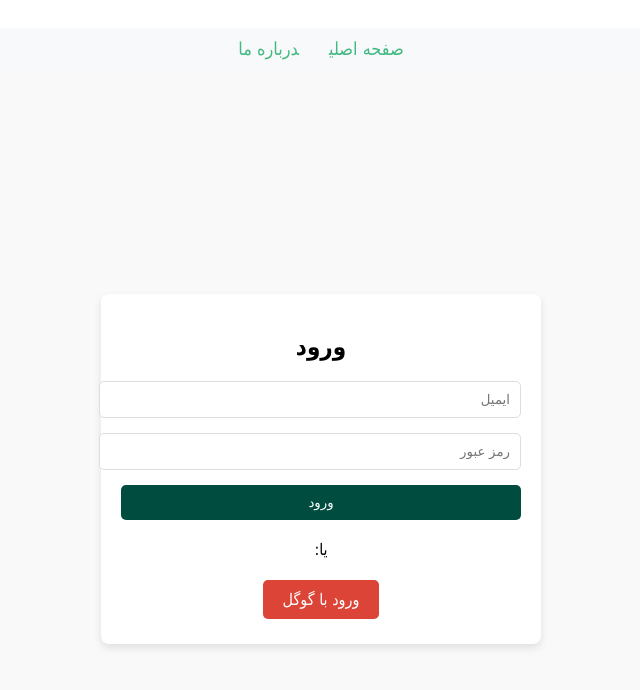
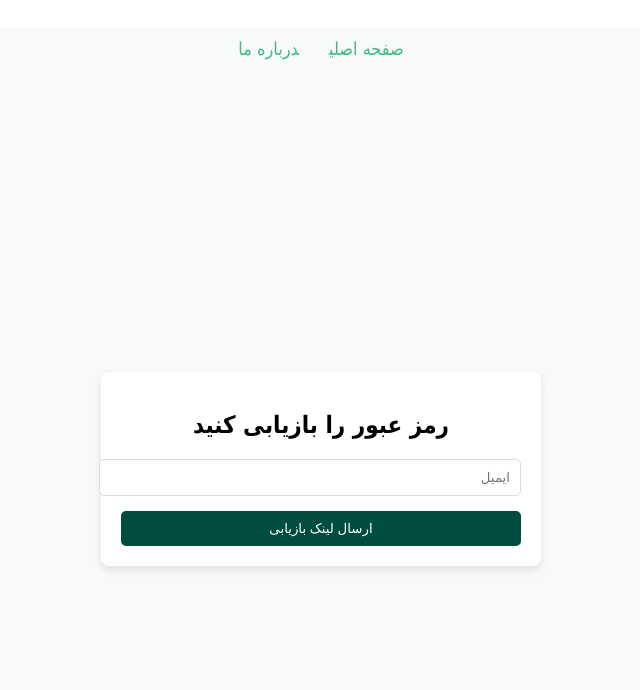
Before and after one commit to idarbandi/maktab, a Vue app in the folder frontend/: page /password-reset in a window 1280 px wide. Before the commit this address led to /login. Shown: the top 690 px of the page, without its empty margins (319-959 px from the left). Built offline with nearby package versions, Linux system fonts and the light colour scheme.

Commit message:
added Password Reset Server/Client

```diff
--- a/frontend/src/LoginForm.vue
+++ b/frontend/src/LoginForm.vue
@@ -11,9 +11,14 @@
         </div>
         <button type="submit" class="auth-button">ورود</button>
         <p v-if="error" class="error-message">{{ errorMessage }}</p>
-        <div class="social-login">
-          <p>یا:</p>
-          <a :href="googleLoginUrl" class="social-button">ورود با گوگل</a>
+        <div class="additional-options">
+          <div class="social-login">
+            <p>یا:</p>
+            <a :href="googleLoginUrl" class="social-button">ورود با گوگل</a>
+          </div>
+          <div class="password-reset">
+            <a @click="goToPasswordReset" class="reset-link">فراموشی رمز عبور؟</a>
+          </div>
         </div>
       </form>
     </div>
@@ -44,11 +49,13 @@ export default {
         this.error = true;
         this.errorMessage = 'خطایی در ورود رخ داده است.';
       }
+    },
+    goToPasswordReset() {
+      this.$router.push('/password-reset');
     }
   }
 };
 </script>
-
 
 <style scoped>
 .auth-container {
@@ -103,9 +110,13 @@ export default {
   text-align: center;
 }
 
-.social-login {
+.additional-options {
   margin-top: 20px;
   text-align: center;
+}
+
+.social-login {
+  margin-bottom: 10px;
 }
 
 .social-button {
@@ -121,4 +132,18 @@ export default {
 .social-button:hover {
   background-color: #c33c2f;
 }
+
+.password-reset {
+  margin-top: 10px;
+}
+
+.reset-link {
+  color: #00796b;
+  text-decoration: none;
+  cursor: pointer;
+}
+
+.reset-link:hover {
+  color: #004d40;
+}
 </style>
--- /dev/null
+++ b/frontend/src/components/PasswordReset.vue
@@ -0,0 +1,104 @@
+<template>
+    <div class="auth-container">
+      <div class="auth-card">
+        <h2>رمز عبور را بازیابی کنید</h2>
+        <form @submit.prevent="resetPassword">
+          <div class="input-group">
+            <input type="email" v-model="email" placeholder="ایمیل" required />
+          </div>
+          <button type="submit" class="auth-button">ارسال لینک بازیابی</button>
+          <p v-if="message" class="success-message">{{ message }}</p>
+          <p v-if="error" class="error-message">{{ errorMessage }}</p>
+        </form>
+      </div>
+    </div>
+  </template>
+
+  <script>
+  import axios from 'axios';
+
+  export default {
+    name: 'PasswordResetForm',
+    data() {
+      return {
+        email: '',
+        message: '',
+        error: false,
+        errorMessage: ''
+      };
+    },
+    methods: {
+      async resetPassword() {
+        try {
+          await axios.post('http://127.0.0.1:8000/dj-rest-auth/password/reset/', {
+            email: this.email
+          });
+          this.message = 'لینک بازیابی رمز عبور به ایمیل شما ارسال شد.';
+          this.error = false;
+        } catch (error) {
+          this.error = true;
+          this.errorMessage = 'خطایی در ارسال لینک بازیابی رخ داده است.';
+        }
+      }
+    }
+  };
+  </script>
+
+  <style scoped>
+  .auth-container {
+    display: flex;
+    justify-content: center;
+    align-items: center;
+    height: 100vh;
+    background-color: #f9f9f9;
+  }
+
+  .auth-card {
+    background-color: white;
+    padding: 20px;
+    border-radius: 8px;
+    box-shadow: 0 4px 8px rgba(0, 0, 0, 0.1);
+    max-width: 400px;
+    width: 100%;
+  }
+
+  .auth-card h2 {
+    margin-bottom: 20px;
+    text-align: center;
+  }
+
+  .input-group {
+    margin-bottom: 15px;
+  }
+
+  .input-group input {
+    width: 100%;
+    padding: 10px;
+    border: 1px solid #ddd;
+    border-radius: 5px;
+  }
+
+  .auth-button {
+    background-color: #004d40;
+    color: white;
+    border: none;
+    padding: 10px 20px;
+    width: 100%;
+    cursor: pointer;
+    border-radius: 5px;
+  }
+
+  .auth-button:hover {
+    background-color: #00796b;
+  }
+
+  .success-message {
+    color: green;
+    text-align: center;
+  }
+
+  .error-message {
+    color: red;
+    text-align: center;
+  }
+  </style>
--- a/frontend/src/router/index.js
+++ b/frontend/src/router/index.js
@@ -5,6 +5,7 @@ import LoginForm from '@/LoginForm.vue';
 import RegisterForm from '@/RegisterForm.vue';
 import dashboardPage from '@/components/dashboardPage.vue';
 import store from '@/store'; // Import the store
+import PasswordResetForm from '../components/PasswordReset.vue';
 
 const routes = [
   {
@@ -28,6 +29,11 @@ const routes = [
     path: '/register',
     name: 'Register',
     component: RegisterForm,
+  },
+  {
+    path: '/password-reset',
+    name: 'PasswordReset',
+    component: PasswordResetForm,
   },
   {
     path: '/about',
@@ -60,7 +66,7 @@ const router = createRouter({
 
 // Navigation guard to protect routes
 router.beforeEach((to, from, next) => {
-  const publicPages = ['/login', '/register'];
+  const publicPages = ['/login', '/register', '/password-reset'];
   const authRequired = !publicPages.includes(to.path);
   const isLoggedIn = store.getters.isAuthenticated;
 
```
Also changed, not shown: 2 other files (tests, documents, lock files or other folders).
